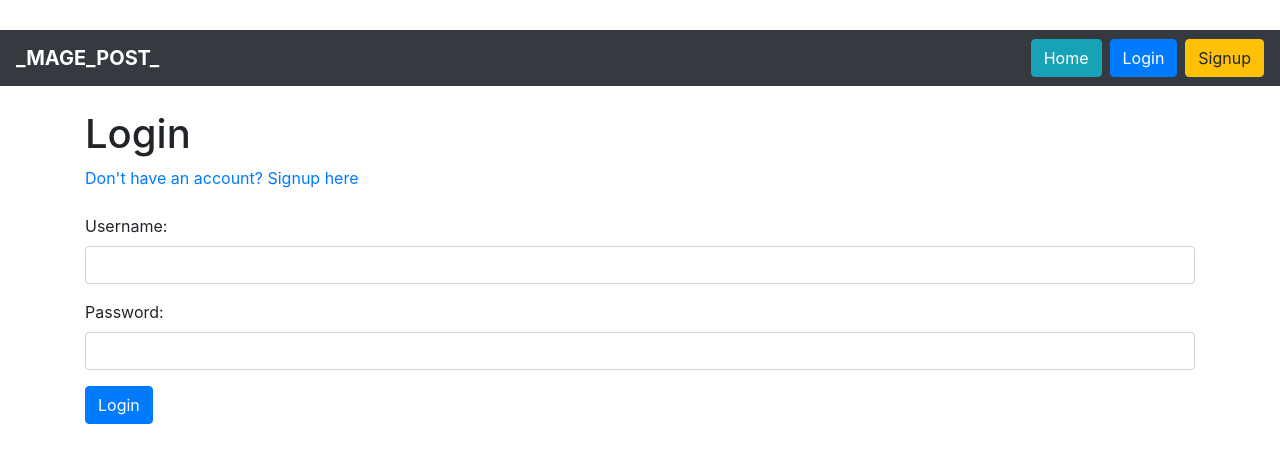
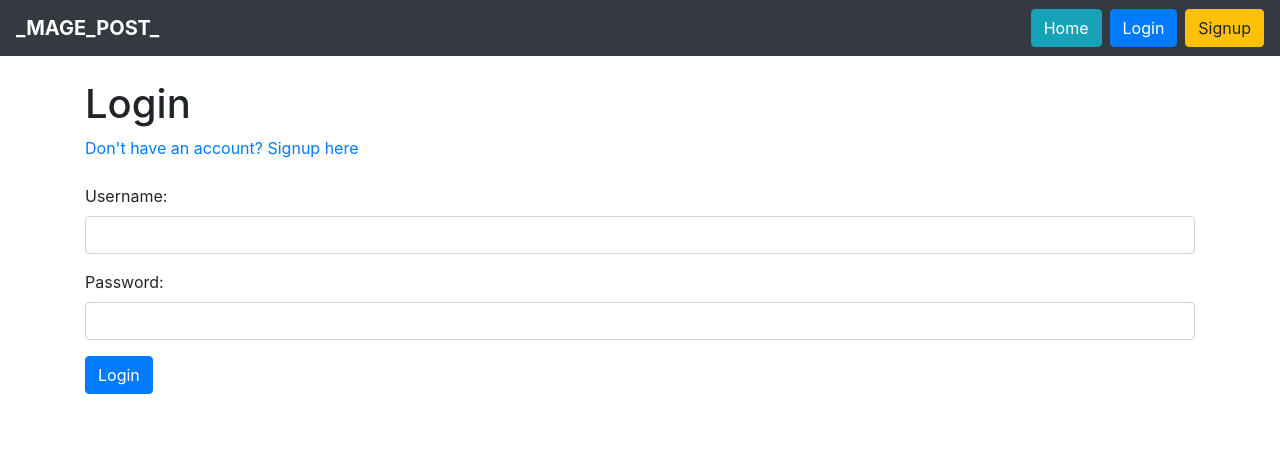
Before and after one commit to anuptripathy2009/MAGE-POST, a Flask app: page /login in a window 1280 px wide. Shown: the top 463 px of the page. Run offline with Flask 3, Linux system fonts and the light colour scheme; some libraries are stand-ins or nearby versions.

Commit message:
Comit Changes

```diff
--- a/v2.0.0/templates/login.html
+++ b/v2.0.0/templates/login.html
@@ -7,7 +7,6 @@
     <link rel="stylesheet" href="https://maxcdn.bootstrapcdn.com/bootstrap/4.5.2/css/bootstrap.min.css">
     <style>
         body {
-            padding-top : 30px;
             padding-bottom : 30px;
         }
     </style>
```
